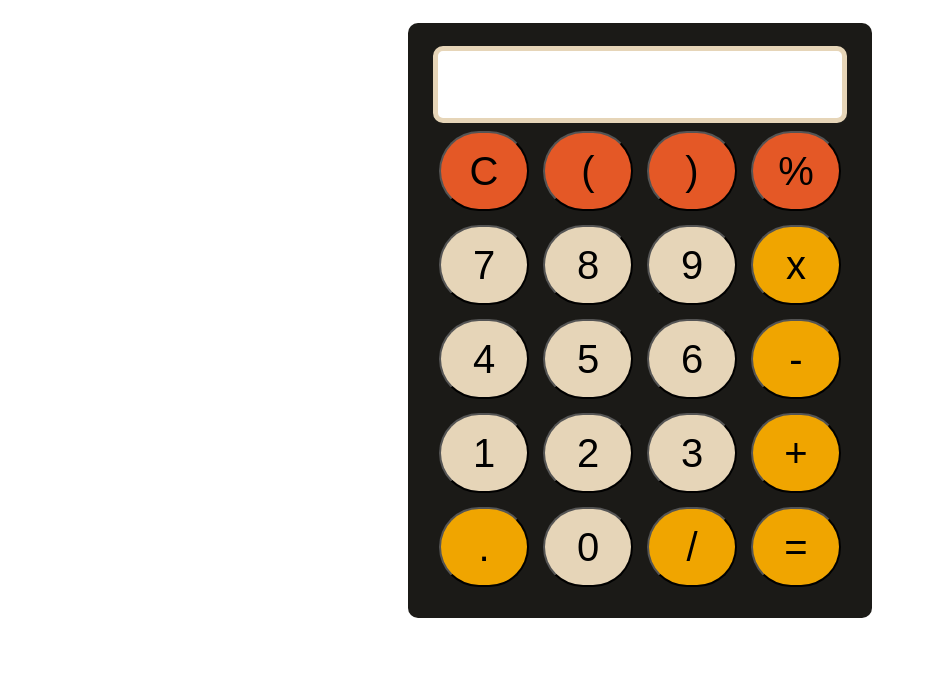
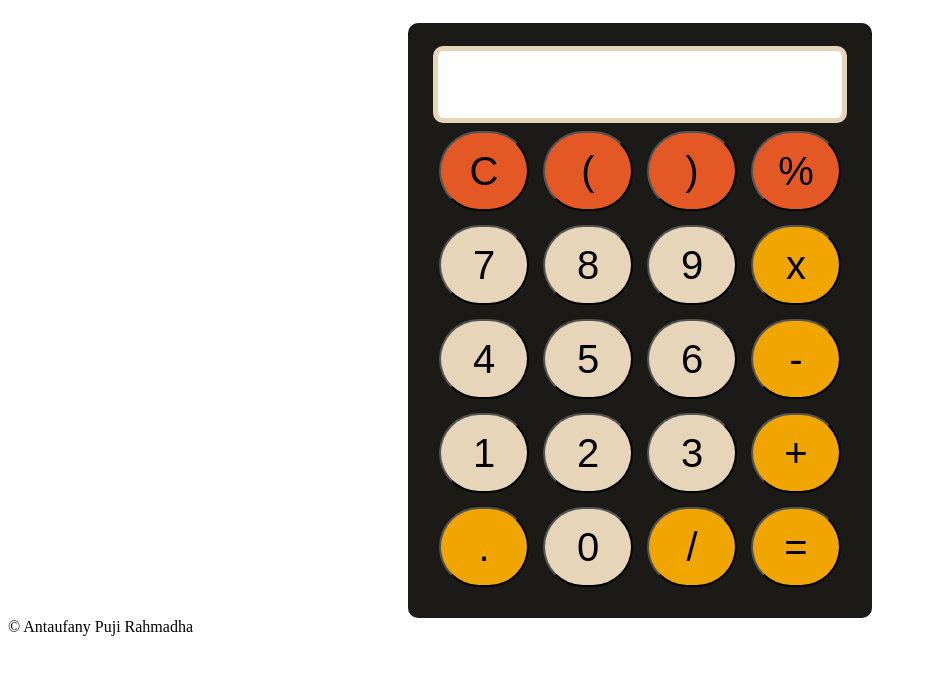
Before and after one commit to antaufany/FGA_Antaufany, a plain HTML site: page index.html in a window 1280 px wide. Shown: the whole page, without its empty margins (0-927 px from the left). Drawn offline with Linux system fonts and the light colour scheme.

Commit message:
kalkulator

```diff
--- a/index.html
+++ b/index.html
@@ -48,4 +48,5 @@
     </div>
   </body>
   <script src="index.js"></script>
+  <footer>© Antaufany Puji Rahmadha</footer>
 </html>
```
